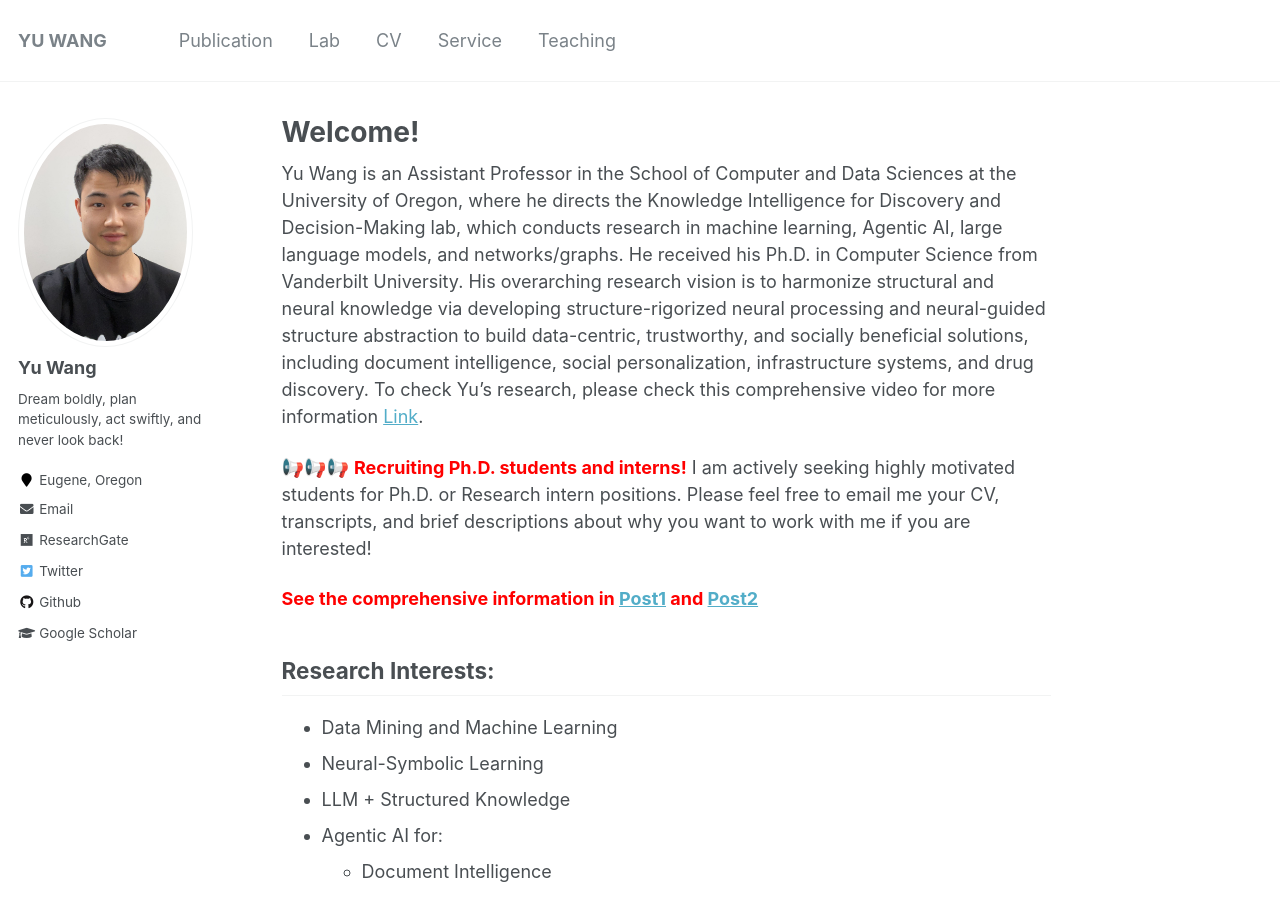
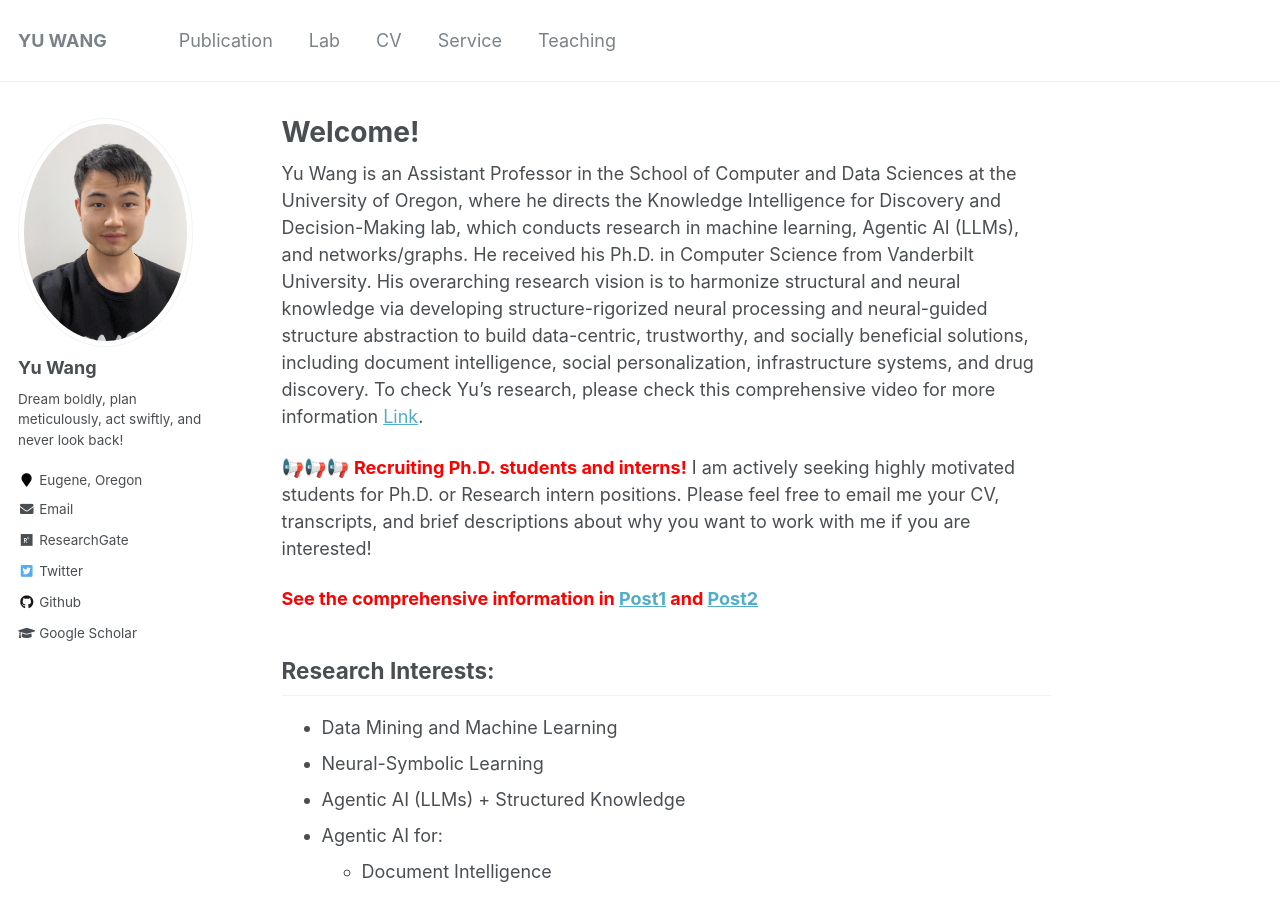
Before and after one commit to yuwang0103/yuwang0103.github.io, a Jekyll site: the page built from _pages/about.md, in a window 1280 px wide and 900 px high. Built offline with Jekyll 4.4.1, drawn with Linux system fonts in a browser that asks for light colours.

Commit message:
Update about page: refine research description to highlight Agentic AI (LLMs)
Co-Authored-By: Claude Sonnet 4.6 <noreply@anthropic.com>

```diff
--- a/_pages/about.md
+++ b/_pages/about.md
@@ -9,7 +9,7 @@ redirect_from:
 ---
 
 
-Yu Wang is an Assistant Professor in the School of Computer and Data Sciences at the University of Oregon, where he directs the Knowledge Intelligence for Discovery and Decision-Making lab, which conducts research in machine learning, Agentic AI, large language models, and networks/graphs. He received his Ph.D. in Computer Science from Vanderbilt University. His overarching research vision is to harmonize structural and neural knowledge via developing structure-rigorized neural processing and neural-guided structure abstraction to build data-centric, trustworthy, and socially beneficial solutions, including document intelligence, social personalization, infrastructure systems, and drug discovery. To check Yu's research, please check this comprehensive video for more information <a href='https://media.oregonstate.edu/media/t/1_qor5vsmj/232665543'>Link</a>.
+Yu Wang is an Assistant Professor in the School of Computer and Data Sciences at the University of Oregon, where he directs the Knowledge Intelligence for Discovery and Decision-Making lab, which conducts research in machine learning, Agentic AI (LLMs), and networks/graphs. He received his Ph.D. in Computer Science from Vanderbilt University. His overarching research vision is to harmonize structural and neural knowledge via developing structure-rigorized neural processing and neural-guided structure abstraction to build data-centric, trustworthy, and socially beneficial solutions, including document intelligence, social personalization, infrastructure systems, and drug discovery. To check Yu's research, please check this comprehensive video for more information <a href='https://media.oregonstate.edu/media/t/1_qor5vsmj/232665543'>Link</a>.
 
 📢📢📢 <span style="color:red">**Recruiting Ph.D. students and interns!**</span> I am actively seeking highly motivated students for Ph.D. or Research intern positions. Please feel free to email me your CV, transcripts, and brief descriptions about why you want to work with me if you are interested!
 
@@ -20,7 +20,7 @@ Research Interests:
 ------
 - Data Mining and Machine Learning
 - Neural-Symbolic Learning
-- LLM + Structured Knowledge
+- Agentic AI (LLMs) + Structured Knowledge
 - Agentic AI for:
   - Document Intelligence
   - Social Computing
```
